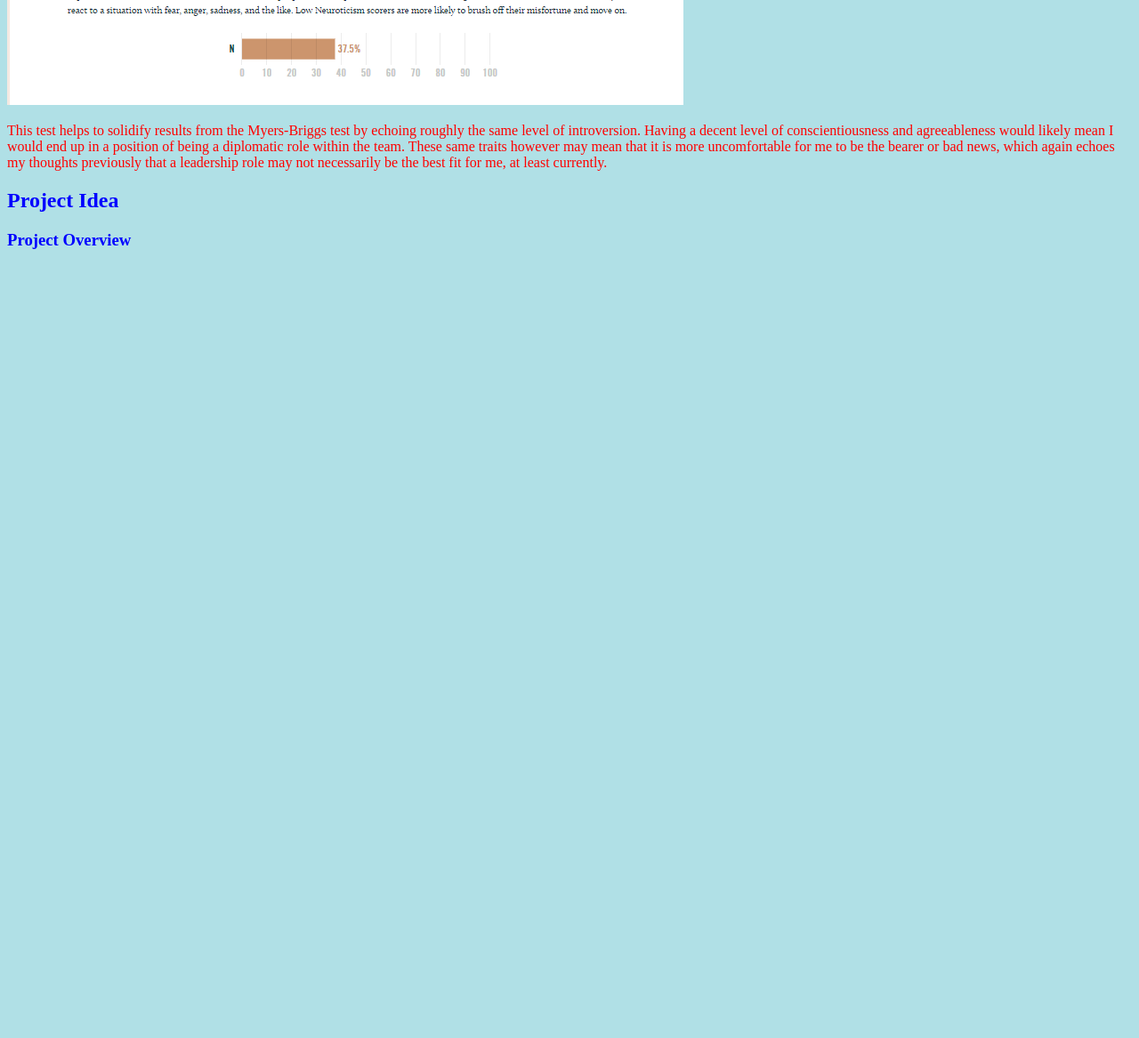
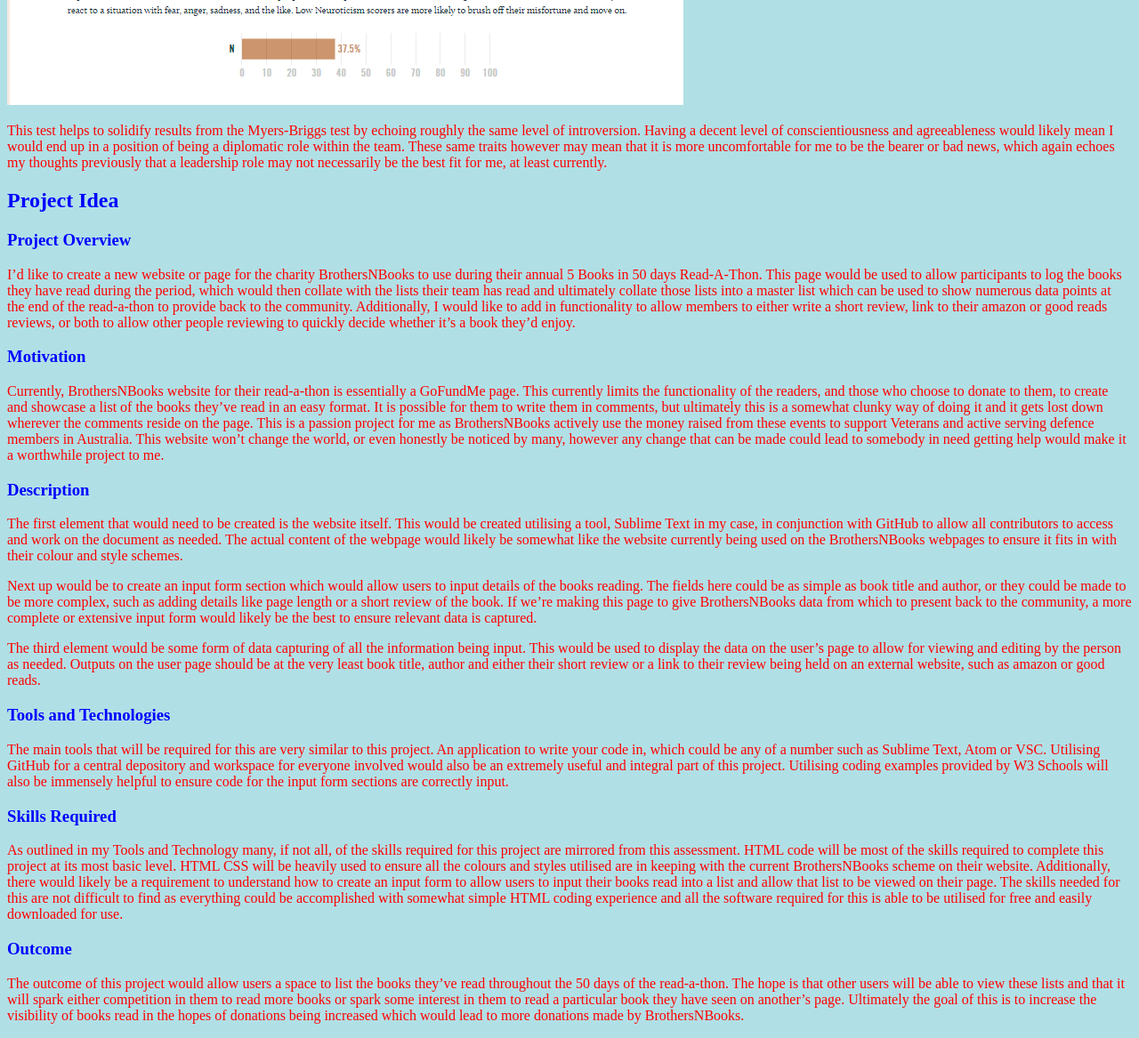
Before and after one commit to derekgray91/MyIntroToIT-A1, a plain HTML site: page index.html in a window 1280 px wide. Shown: the part 9193-10360 px from the top of the page at 89% size. Before the commit the page ends 9493 px from the top, so only its background shows below. Drawn offline with Linux system fonts and the light colour scheme.

Commit message:
editing project in index
input all the raw data for the project within index.html

```diff
--- a/index.html
+++ b/index.html
@@ -63,6 +63,23 @@ Student Email Address: S3813417@student.rmit.edu.au</p>
 <h2>Project Idea</h2>
 
 <h3>Project Overview</h3>
-<p></p>
+<p>I’d like to create a new website or page for the charity BrothersNBooks to use during their annual 5 Books in 50 days Read-A-Thon. This page would be used to allow participants to log the books they have read during the period, which would then collate with the lists their team has read and ultimately collate those lists into a master list which can be used to show numerous data points at the end of the read-a-thon to provide back to the community. Additionally, I would like to add in functionality to allow members to either write a short review, link to their amazon or good reads reviews, or both to allow other people reviewing to quickly decide whether it’s a book they’d enjoy.</p>
+
+<h3>Motivation</h3>
+<p>Currently, BrothersNBooks website for their read-a-thon is essentially a GoFundMe page. This currently limits the functionality of the readers, and those who choose to donate to them, to create and showcase a list of the books they’ve read in an easy format. It is possible for them to write them in comments, but ultimately this is a somewhat clunky way of doing it and it gets lost down wherever the comments reside on the page. This is a passion project for me as BrothersNBooks actively use the money raised from these events to support Veterans and active serving defence members in Australia. This website won’t change the world, or even honestly be noticed by many, however any change that can be made could lead to somebody in need getting help would make it a worthwhile project to me.</p>
+
+<h3>Description</h3>
+<p>The first element that would need to be created is the website itself. This would be created utilising a tool, Sublime Text in my case, in conjunction with GitHub to allow all contributors to access and work on the document as needed. The actual content of the webpage would likely be somewhat like the website currently being used on the BrothersNBooks webpages to ensure it fits in with their colour and style schemes.</p>
+<p>Next up would be to create an input form section which would allow users to input details of the books reading. The fields here could be as simple as book title and author, or they could be made to be more complex, such as adding details like page length or a short review of the book. If we’re making this page to give BrothersNBooks data from which to present back to the community, a more complete or extensive input form would likely be the best to ensure relevant data is captured.</p>
+<p>The third element would be some form of data capturing of all the information being input. This would be used to display the data on the user’s page to allow for viewing and editing by the person as needed. Outputs on the user page should be at the very least book title, author and either their short review or a link to their review being held on an external website, such as amazon or good reads. </p>
+
+<h3>Tools and Technologies</h3>
+<p>The main tools that will be required for this are very similar to this project. An application to write your code in, which could be any of a number such as Sublime Text, Atom or VSC. Utilising GitHub for a central depository and workspace for everyone involved would also be an extremely useful and integral part of this project. Utilising coding examples provided by W3 Schools will also be immensely helpful to ensure code for the input form sections are correctly input.</p>
+
+<h3>Skills Required</h3>
+<p>As outlined in my Tools and Technology many, if not all, of the skills required for this project are mirrored from this assessment. HTML code will be most of the skills required to complete this project at its most basic level. HTML CSS will be heavily used to ensure all the colours and styles utilised are in keeping with the current BrothersNBooks scheme on their website. Additionally, there would likely be a requirement to understand how to create an input form to allow users to input their books read into a list and allow that list to be viewed on their page. The skills needed for this are not difficult to find as everything could be accomplished with somewhat simple HTML coding experience and all the software required for this is able to be utilised for free and easily downloaded for use.</p>
+
+<h3>Outcome</h3>
+<p> The outcome of this project would allow users a space to list the books they’ve read throughout the 50 days of the read-a-thon. The hope is that other users will be able to view these lists and that it will spark either competition in them to read more books or spark some interest in them to read a particular book they have seen on another’s page. Ultimately the goal of this is to increase the visibility of books read in the hopes of donations being increased which would lead to more donations made by BrothersNBooks.</p>
 </body>
 </html>
```
Also changed, not shown: 1 other file.
